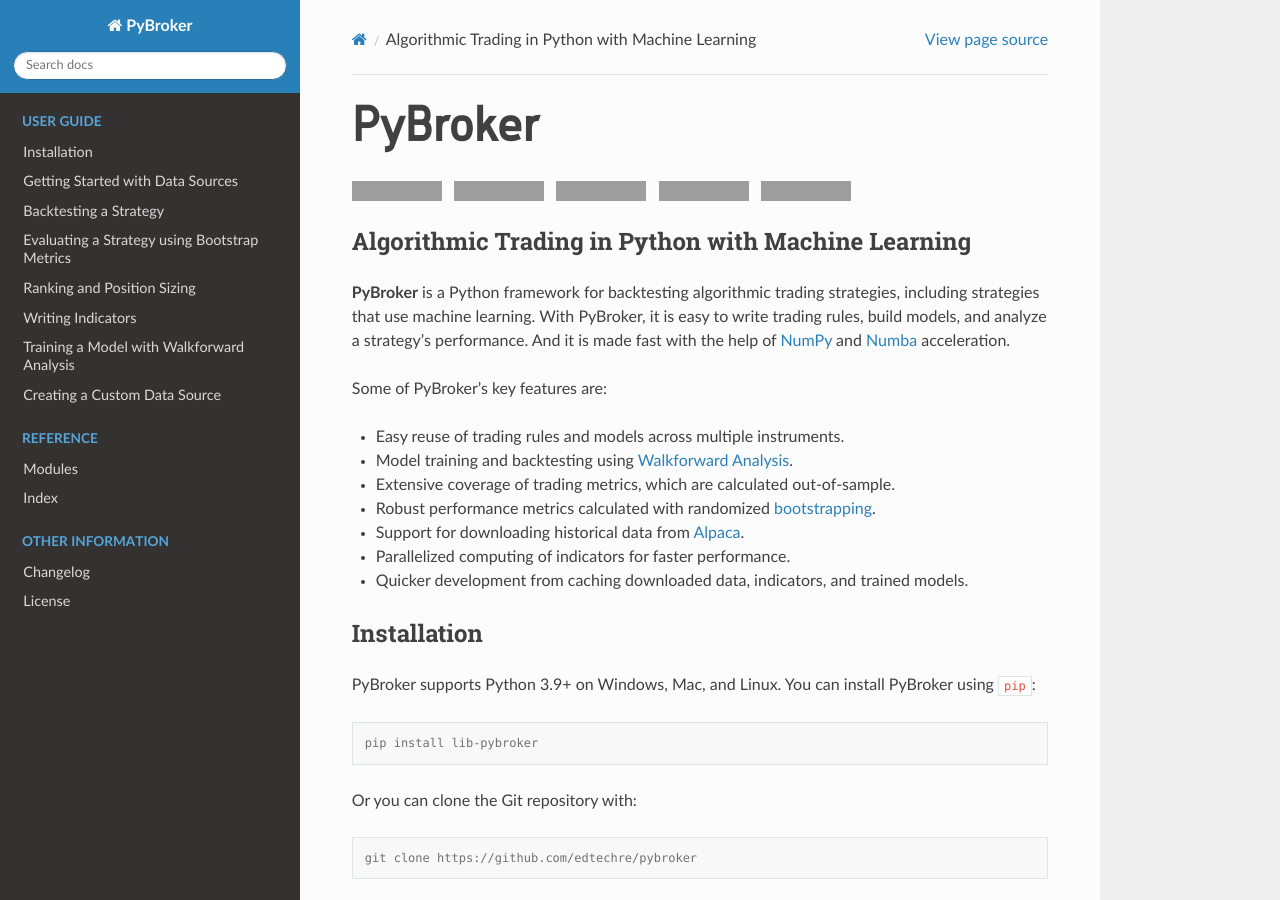
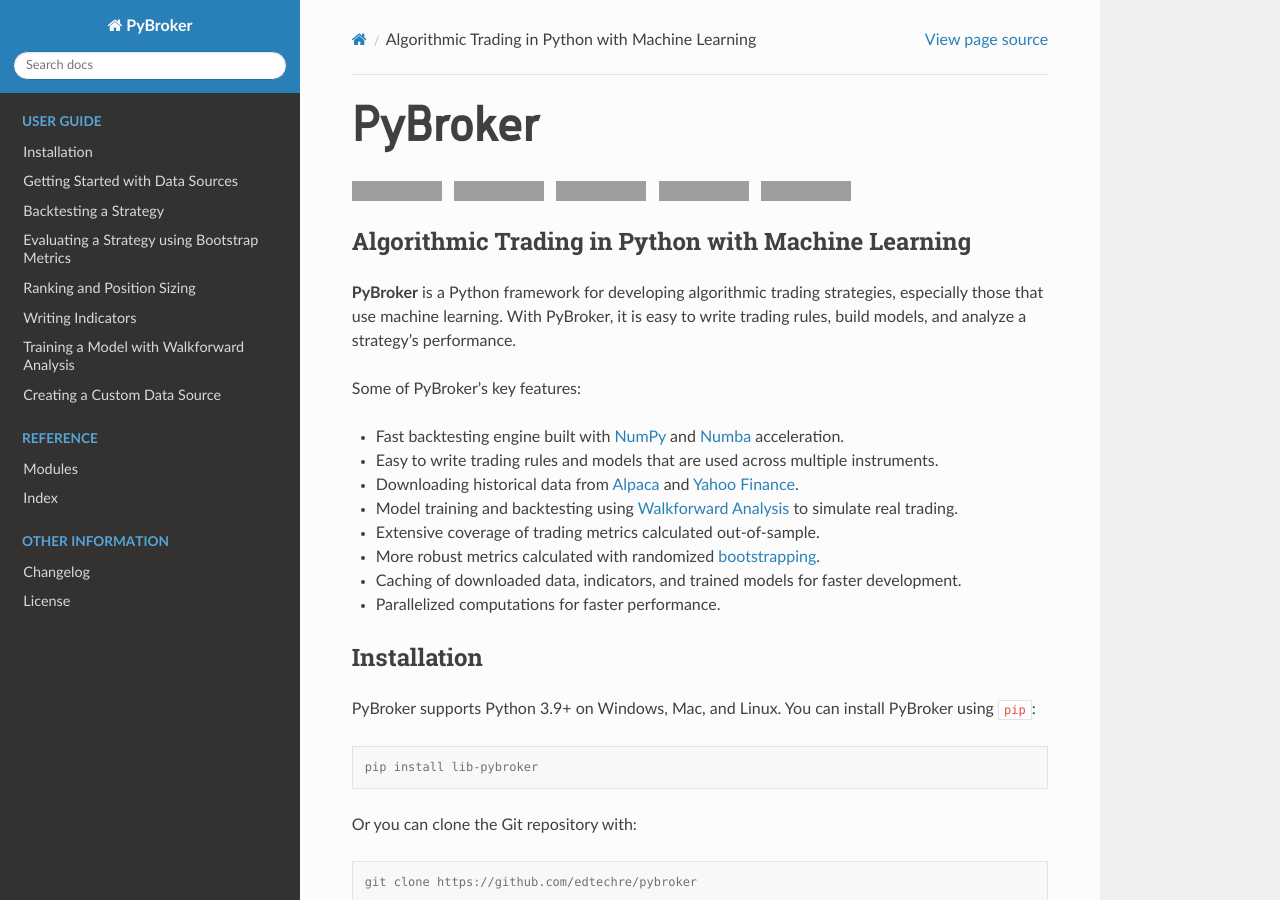
Before and after one commit to edtechre/pybroker, a Sphinx documentation site: the page built from docs/index.rst, in a window 1280 px wide and 900 px high, cut to the strip 0-900 px from the top of the window. Built offline with Sphinx 7.4.7 and the Read the Docs theme 2.0.0, drawn with Linux system fonts in a browser that asks for light colours; grey boxes are pictures that could not be loaded.

Commit message:
Update language in README and index.rst

```diff
--- a/docs/index.rst
+++ b/docs/index.rst
@@ -51,21 +51,21 @@
 Algorithmic Trading in Python with Machine Learning
 ===================================================
 
-**PyBroker** is a Python framework for backtesting algorithmic trading
-strategies, including strategies that use machine learning. With PyBroker, it
-is easy to write trading rules, build models, and analyze a strategy's
-performance. And it is made fast with the help of `NumPy <https://numpy.org/>`_
-and `Numba <https://numba.pydata.org/>`_ acceleration.
+**PyBroker** is a Python framework for developing algorithmic trading
+strategies, especially those that use machine learning. With PyBroker, it is
+easy to write trading rules, build models, and analyze a strategy's
+performance.
 
-Some of PyBroker's key features are:
+Some of PyBroker's key features:
 
-* Easy reuse of trading rules and models across multiple instruments.
-* Model training and backtesting using `Walkforward Analysis <https://www.youtube.com/watch?v=WBZ_Vv-iMv4>`_.
-* Extensive coverage of trading metrics, which are calculated out-of-sample.
-* Robust performance metrics calculated with randomized `bootstrapping <https://en.wikipedia.org/wiki/Bootstrapping_(statistics)>`_.
-* Support for downloading historical data from `Alpaca <https://alpaca.markets/>`_.
-* Parallelized computing of indicators for faster performance.
-* Quicker development from caching downloaded data, indicators, and trained models.
+* Fast backtesting engine built with `NumPy <https://numpy.org/>`_ and `Numba <https://numba.pydata.org/>`_ acceleration.
+* Easy to write trading rules and models that are used across multiple instruments.
+* Downloading historical data from `Alpaca <https://alpaca.markets/>`_ and `Yahoo Finance <https://finance.yahoo.com/>`_.
+* Model training and backtesting using `Walkforward Analysis <https://www.youtube.com/watch?v=WBZ_Vv-iMv4>`_ to simulate real trading.
+* Extensive coverage of trading metrics calculated out-of-sample.
+* More robust metrics calculated with randomized `bootstrapping <https://en.wikipedia.org/wiki/Bootstrapping_(statistics)>`_.
+* Caching of downloaded data, indicators, and trained models for faster development.
+* Parallelized computations for faster performance.
 
 .. include:: install.rst
 
```
Also changed, not shown: README.md (+12 -12 lines).
